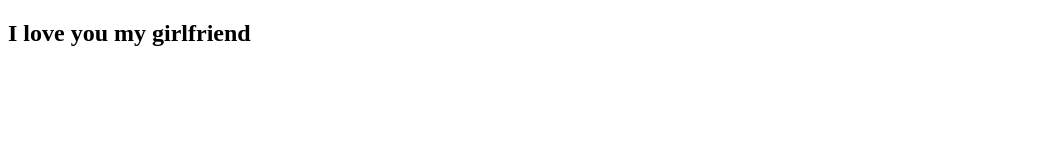
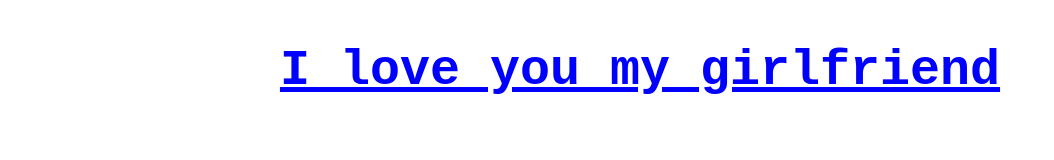
Before and after one commit to somonor011/testDeploy, a plain HTML site: page index.html in a window 1280 px wide. Shown: the whole page, without its empty margins (0-1054 px from the left). Drawn offline with Linux system fonts and the light colour scheme.

Commit message:
second commit

```diff
--- a/index.html
+++ b/index.html
@@ -6,6 +6,12 @@
     <title>somonor.com</title>
 </head>
 <body>
-    <h2>I love you my girlfriend</h2>
+    <h2 style="
+    color: blue;
+    font-size: 50px;
+    text-align: center;
+    font-family: 'Courier New', Courier, monospace;
+    text-decoration: underline;
+    ">I love you my girlfriend</h2>
 </body>
 </html>
```
